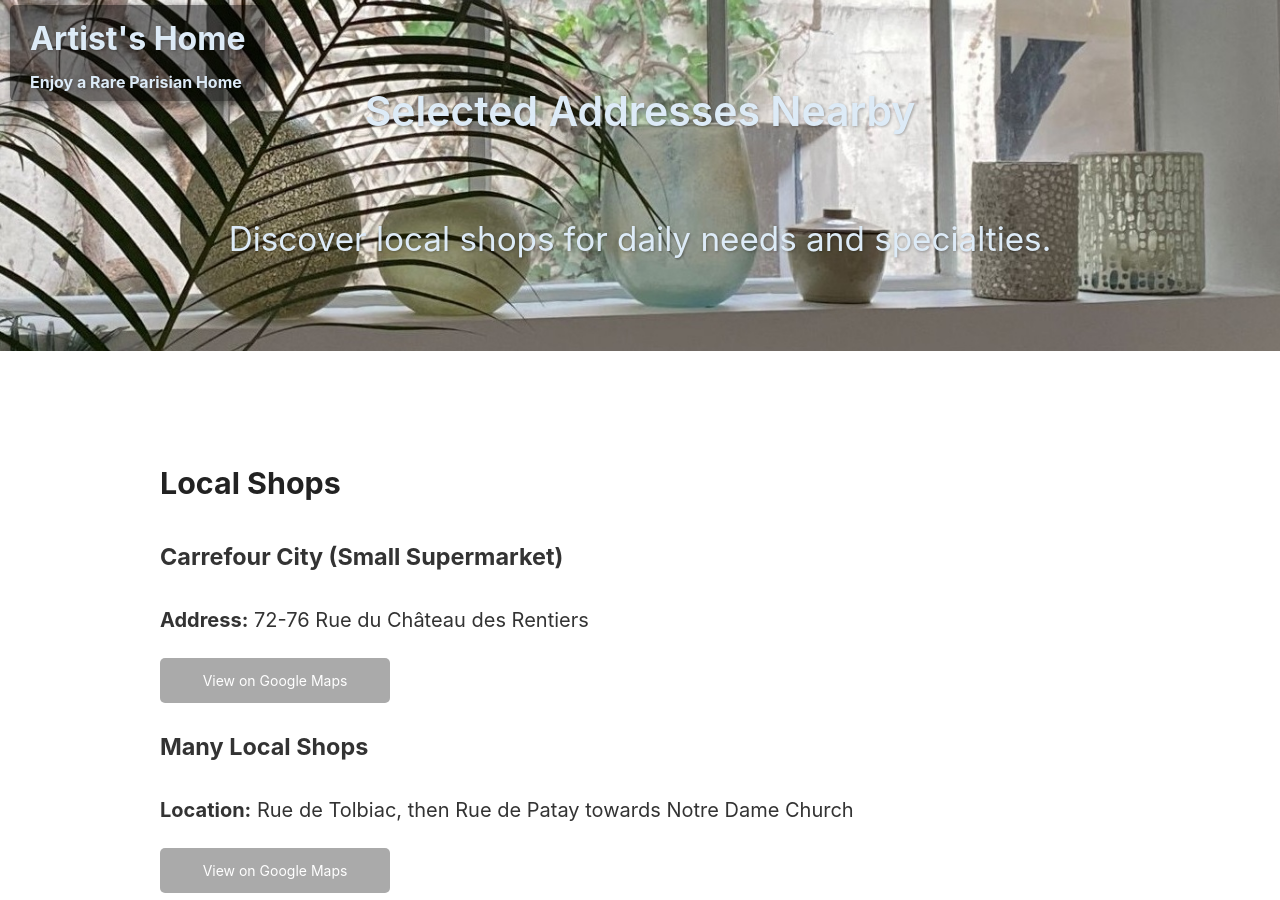
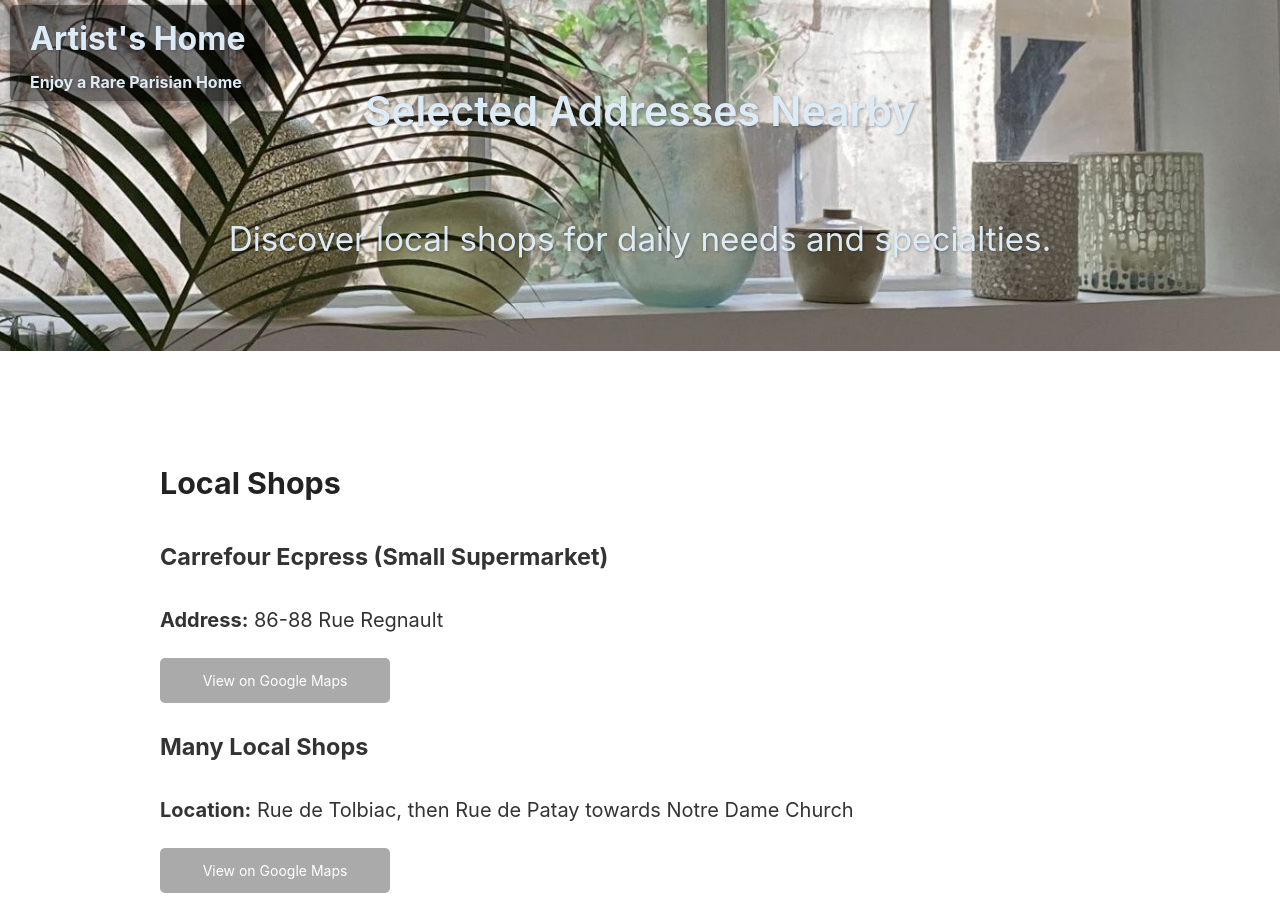
Before and after one commit to PhilAlain/tac, a Jekyll site: the page shops.html, which Jekyll copies as it is, in a window 1280 px wide and 900 px high. Built offline with Jekyll 4.4.1, drawn with Linux system fonts in a browser that asks for light colours.

Commit message:
Update shops.html

```diff
--- a/shops.html
+++ b/shops.html
@@ -21,9 +21,9 @@
     <main class="main-content">
         <h2>Local Shops</h2>
 
-        <h3>Carrefour City (Small Supermarket)</h3>
-        <p><strong>Address:</strong> 72-76 Rue du Château des Rentiers</p>
-        <a href="https://maps.app.goo.gl/wxrpL9SsRxs31j6K8" class="button">View on Google Maps</a>
+        <h3>Carrefour Ecpress (Small Supermarket)</h3>
+        <p><strong>Address:</strong> 86-88 Rue Regnault</p>
+        <a href="https://maps.app.goo.gl/fcnKXStSRByv1uwEA?g_st=ic" class="button">View on Google Maps</a>
 
         <h3>Many Local Shops</h3>
         <p><strong>Location:</strong> Rue de Tolbiac, then Rue de Patay towards Notre Dame Church</p>
```
